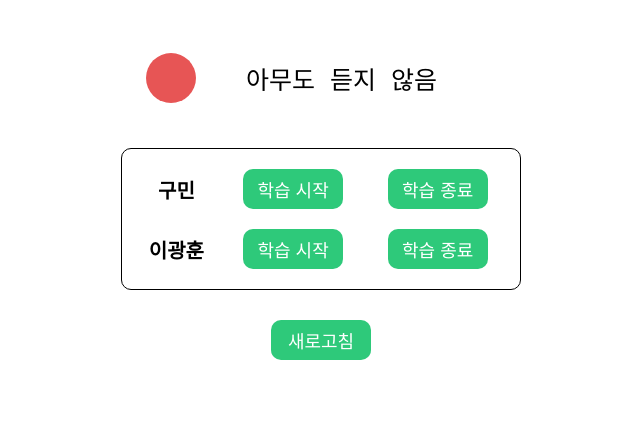
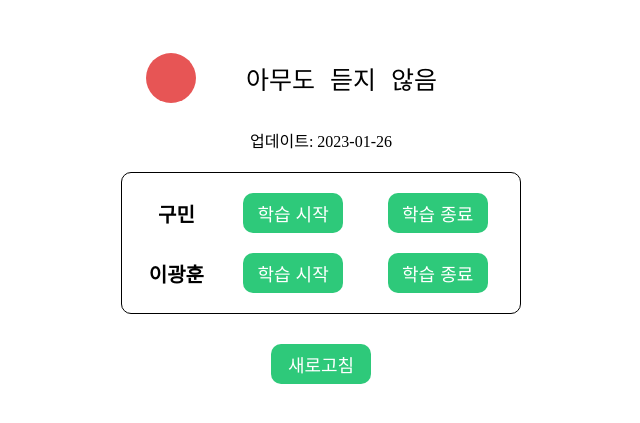
Before and after one commit to koomin1227/LearningChecker, a website with bundled scripts: page client/index.html in a window 1280 px wide. Shown: the part 155-578 px from the top of the page, without its empty margins (319-959 px from the left). Built offline with nearby package versions, Linux system fonts and the light colour scheme; files whose address does not match are found by name.

Commit message:
feat: 업데이트 된 시간 출력 구현

```diff
--- a/client/index.css
+++ b/client/index.css
@@ -14,11 +14,10 @@
     margin-top: 50px;
     width: 400px;
     height: 100px;
-    /*background-color: aqua;*/
     margin-right: auto;
     margin-left: auto;
     display: flex;
-    justify-content: space-around; /* 수평 가운데 정렬 */
+    justify-content: space-around;
     align-items: center;
 }
 
@@ -29,16 +28,17 @@
     border-radius: 100%;
 }
 
+#update_date{
+    text-align: center;
+}
 .condition_title{
     width: 250px;
-    /*background-color: bisque;*/
     font-family: monospace;
     font-size: 25px;
 }
 
 .learning_controller{
     margin-top: 20px;
-    /*background-color: red;*/
     width: 400px;
     margin-right: auto;
     margin-left: auto;
@@ -59,12 +59,10 @@ td{
 }
 
 tr{
-    /*position: relative;*/
     margin-top: 20px;
 }
 
 button{
-    /*margin-top: 30px;*/
     width: 100px;
     height: 40px;
     display: block;
@@ -75,6 +73,7 @@ button{
     border: none;
     border-radius: 10px;
     background-color: #2EC97A;
+    cursor: pointer;
 }
 
 .refresh{
--- a/client/index.html
+++ b/client/index.html
@@ -12,6 +12,7 @@
     <div class="condition_light" id="condition_light"></div>
     <p class="condition_title" id="condition_title">아무도 듣지 않음</p>
   </div>
+  <p id="update_date">업데이트: 2023-01-26</p>
   <div class="learning_controller">
     <table class="table">
       <tr>
```
